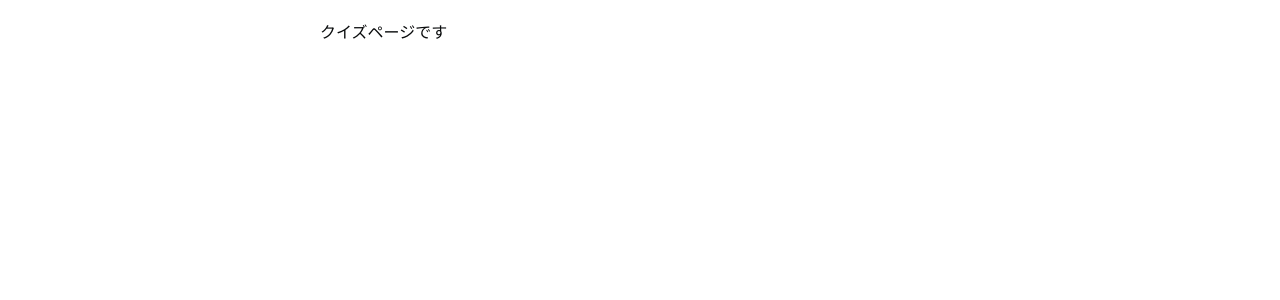
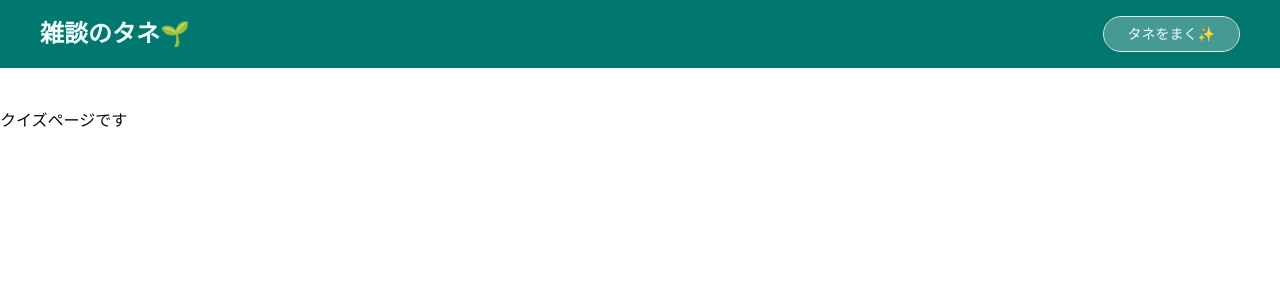
Before and after one commit to Misato-Seki/small-talk-seeds, a Next.js app: page /quiz in a window 1280 px wide. Shown: the top 300 px of the page. Built offline with nearby package versions, Linux system fonts and the light colour scheme.

Commit message:
feat: add header

```diff
--- a/app/globals.css
+++ b/app/globals.css
@@ -3,7 +3,7 @@
 @import "shadcn/tailwind.css";
 
 @custom-variant dark (&:is(.dark *));
-body {
+body .children {
   padding: 20px 20px 60px;
   max-width: 680px;
   margin: 0 auto;
--- a/app/layout.tsx
+++ b/app/layout.tsx
@@ -1,6 +1,7 @@
 import type { Metadata } from "next";
 import { Inter } from "next/font/google";
 import "./globals.css";
+import Header from "@/components/Header";
 
 const inter = Inter({ subsets: ["latin"] });
 
@@ -16,7 +17,10 @@ export default function RootLayout({
 }) {
   return (
     <html lang="en">
-      <body className={inter.className}>{children}</body>
+      <body className={inter.className}>
+        <Header />
+        {children}
+      </body>
     </html>
   );
 }
--- /dev/null
+++ b/components/Header.tsx
@@ -0,0 +1,12 @@
+import { Button } from "@/components/ui/button";
+
+export default function Header() {
+  return (
+    <div className="flex items-center justify-between px-10 py-4 bg-primary text-primary-foreground mb-10">
+      <h1 className="text-2xl font-bold">雑談のタネ🌱</h1>
+      <Button variant="outline" className="px-6">
+        タネをまく✨
+      </Button>
+    </div>
+  );
+}
--- a/components/MemberCard.tsx
+++ b/components/MemberCard.tsx
@@ -17,7 +17,7 @@ export default function MemberCard() {
       />
       <CardHeader>
         <CardTitle>
-          <span className="text-lg font-bold">関 美里</span>
+          <span className="text-2xl font-bold">関 美里</span>
           <span>さんのタネ🌱</span>
         </CardTitle>
       </CardHeader>
```
